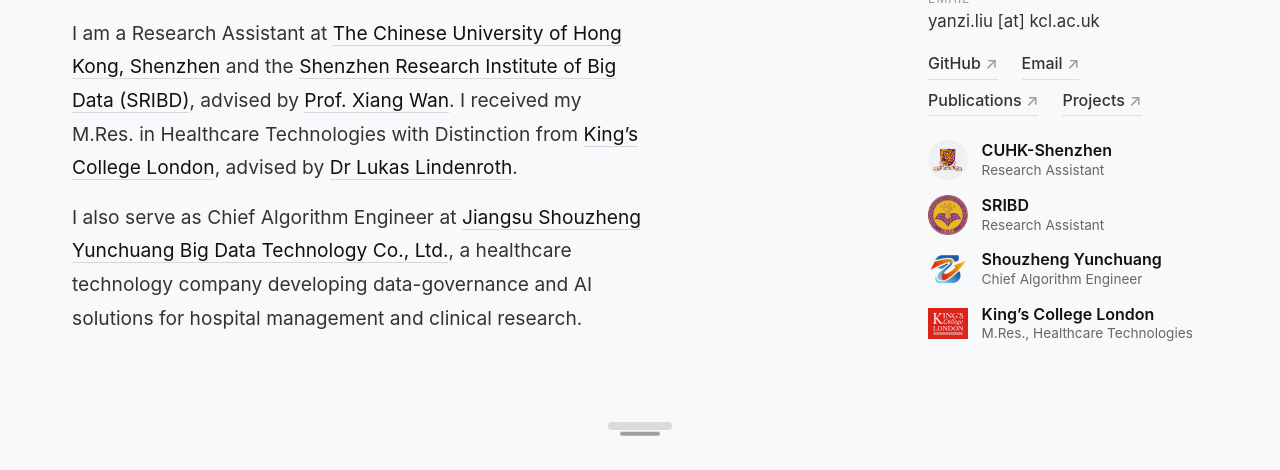
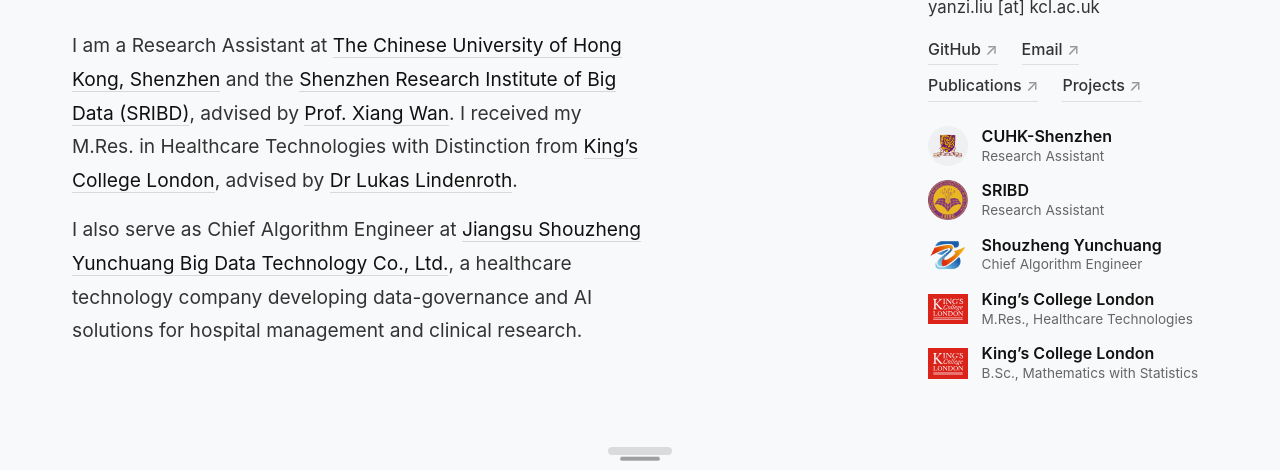
Before and after one commit to YanziLiu/YanziLiu.github.io, a plain HTML site: page index.html in a window 1280 px wide. Shown: the part 330-800 px from the top of the page. Drawn offline with Linux system fonts and the light colour scheme.

Commit message:
Add undergraduate education beneath the sidebar masters entry

```diff
--- a/index.html
+++ b/index.html
@@ -44,6 +44,7 @@
           <li><span class="affil-mark"><img src="assets/sribd-mark.png" alt="SRIBD logo"></span><span class="affil-text"><strong><a href="https://www.sribd.cn/en">SRIBD</a></strong><span>Research Assistant</span></span></li>
           <li><span class="affil-mark"><img src="assets/shouzheng-mark.png" alt="Shouzheng Yunchuang logo"></span><span class="affil-text"><strong><a href="http://www.szyc-data.com/website/">Shouzheng Yunchuang</a></strong><span>Chief Algorithm Engineer</span></span></li>
           <li><span class="affil-mark"><img src="assets/kcl-logo.svg" alt="King’s College London official logo"></span><span class="affil-text"><strong><a href="https://www.kcl.ac.uk/">King’s College London</a></strong><span>M.Res., Healthcare Technologies</span></span></li>
+          <li><span class="affil-mark"><img src="assets/kcl-logo.svg" alt="King’s College London official logo"></span><span class="affil-text"><strong><a href="https://www.kcl.ac.uk/">King’s College London</a></strong><span>B.Sc., Mathematics with Statistics</span></span></li>
         </ul>
       </aside>
     </div>
```
